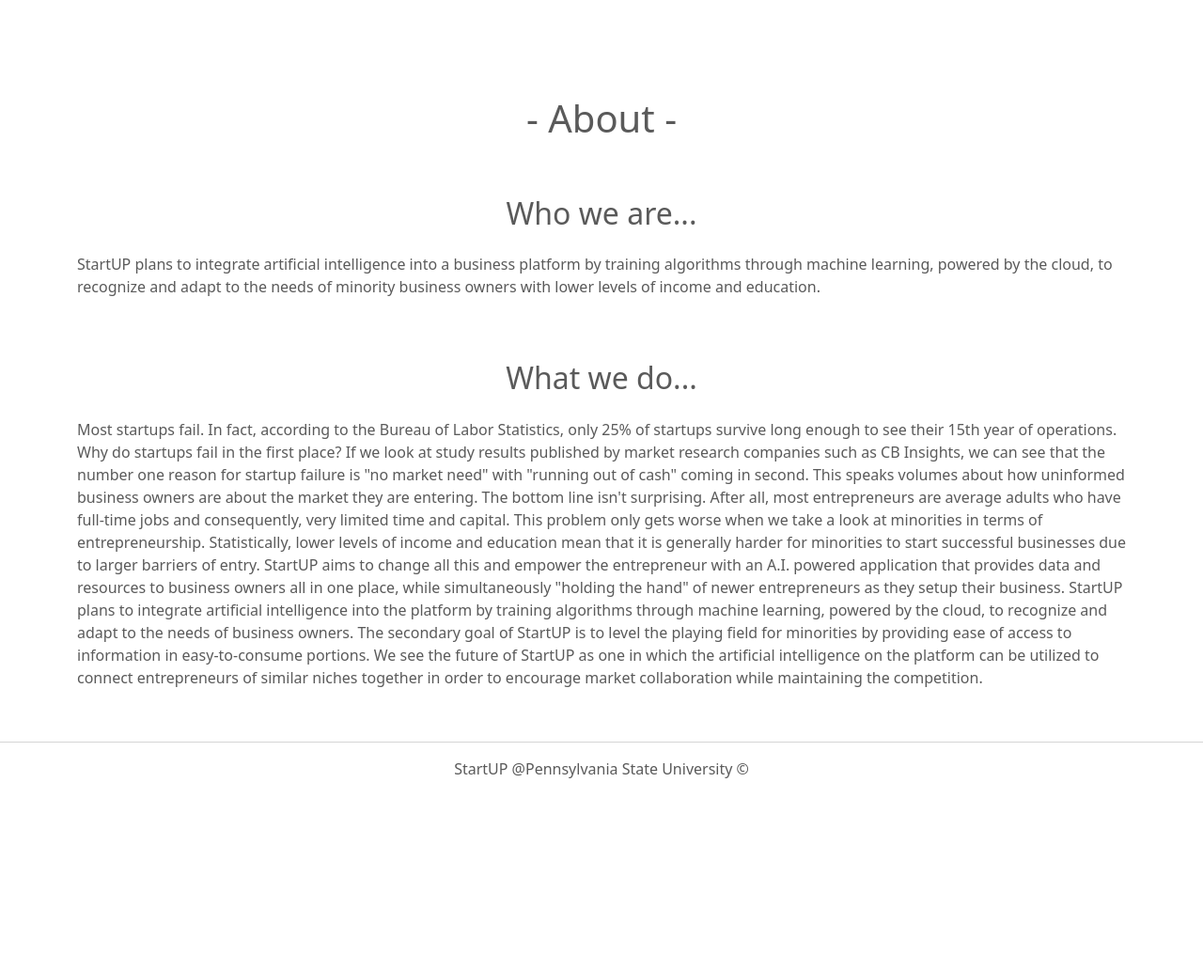
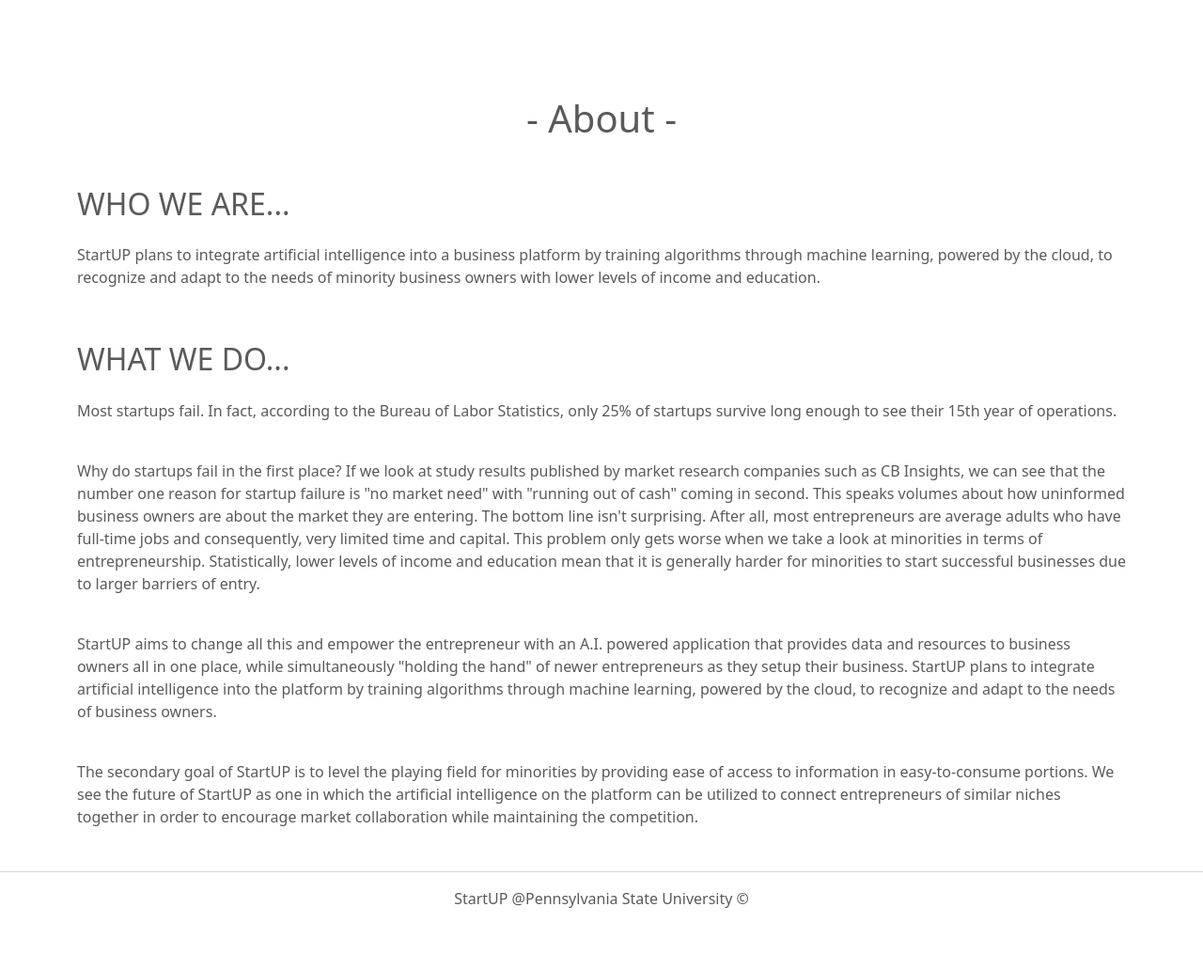
Before and after one commit to JorrgeX/StartUP-website, a Flask app: page /about in a window 1280 px wide. Shown: the part 56-1088 px from the top of the page at 94% size. Before the commit the page ends 884 px from the top, so only its background shows below. Run offline with Flask 2, Linux system fonts and the light colour scheme; some libraries are stand-ins or nearby versions.

Commit message:
about page styling done

```diff
--- a/templates/about.html
+++ b/templates/about.html
@@ -4,19 +4,21 @@
 <title>StartUP - About</title>
 
 <style>
-    .title {
-        text-align: center;
-    }
 
     .divs {
         margin-top: 20px;
-        margin-bottom: 30px;
+        margin-bottom: 20px;
         padding-bottom: 10px;
         padding-top: 10px;
     }
 
     h2 {
         padding-bottom: 15px;
+        text-transform: uppercase;
+    }
+
+    br {
+        line-height: 5px;
     }
 </style>
 {% endblock %}
@@ -24,7 +26,7 @@
 {% block main %}
 <main style="padding-top: 80px;">
     <div class="container">
-    <div class="title divs">
+    <div class="title divs" style="text-align: center;">
         <h1>- About -</h1>
     </div>
         <div class="divs">
@@ -32,19 +34,22 @@
             <p>StartUP plans to integrate artificial intelligence into a business platform by training algorithms through machine learning,
                 powered by the cloud, to recognize and adapt to the needs of minority business owners with lower levels of income and education.</p>
         </div>
+
         <div class="divs">
             <h2 class="title">What we do...</h2>
             <p>Most startups fail. In fact, according to the Bureau of Labor Statistics, only 25% of startups survive long enough to see their
-                15th year of operations. Why do startups fail in the first place? If we look at study results published by market research companies
+                15th year of operations.</p><br>
+            <p>Why do startups fail in the first place? If we look at study results published by market research companies
                 such as CB Insights, we can see that the number one reason for startup failure is "no market need" with "running out of cash" coming in second.
                 This speaks volumes about how uninformed business owners are about the market they are entering. The bottom line isn't surprising.
-                After all, most entrepreneurs are average adults who have full-time jobs and consequently, very limited time and capital. This problem
-                only gets worse when we take a look at minorities in terms of entrepreneurship. Statistically, lower levels of income and education
-                mean that it is generally harder for minorities to start successful businesses due to larger barriers of entry. StartUP aims to change
-                all this and empower the entrepreneur with an A.I. powered application that provides data and resources to business owners all in one place,
-                while simultaneously "holding the hand" of newer entrepreneurs as they setup their business. StartUP plans to integrate artificial intelligence
-                into the platform by training algorithms through machine learning, powered by the cloud, to recognize and adapt to the needs of business owners.
-                The secondary goal of StartUP is to level the playing field for minorities by providing ease of access to information in easy-to-consume portions.
+                After all, most entrepreneurs are average adults who have full-time jobs and consequently, very limited time and capital. This problem only
+                gets worse when we take a look at minorities in terms of entrepreneurship. Statistically, lower levels of income and education
+                mean that it is generally harder for minorities to start successful businesses due to larger barriers of entry.</p><br>
+            <p>StartUP aims to change all this and empower the entrepreneur with an A.I. powered application that provides data and resources to
+                business owners all in one place, while simultaneously "holding the hand" of newer entrepreneurs as they setup their business.
+                StartUP plans to integrate artificial intelligence into the platform by training algorithms through machine learning, powered by the cloud,
+                to recognize and adapt to the needs of business owners.</p><br>
+            <p>The secondary goal of StartUP is to level the playing field for minorities by providing ease of access to information in easy-to-consume portions.
                 We see the future of StartUP as one in which the artificial intelligence on the platform can be utilized to connect entrepreneurs of similar
                 niches together in order to encourage market collaboration while maintaining the competition.</p>
         </div>
```
